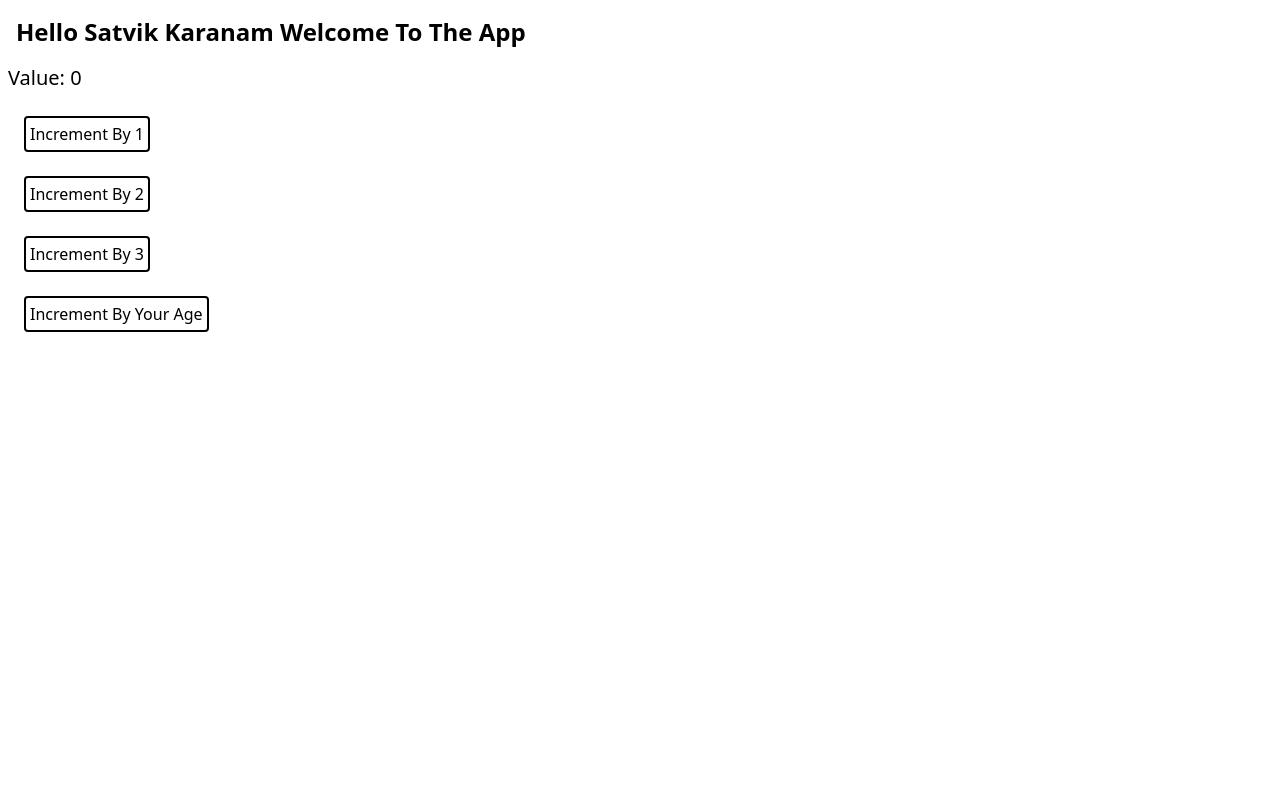
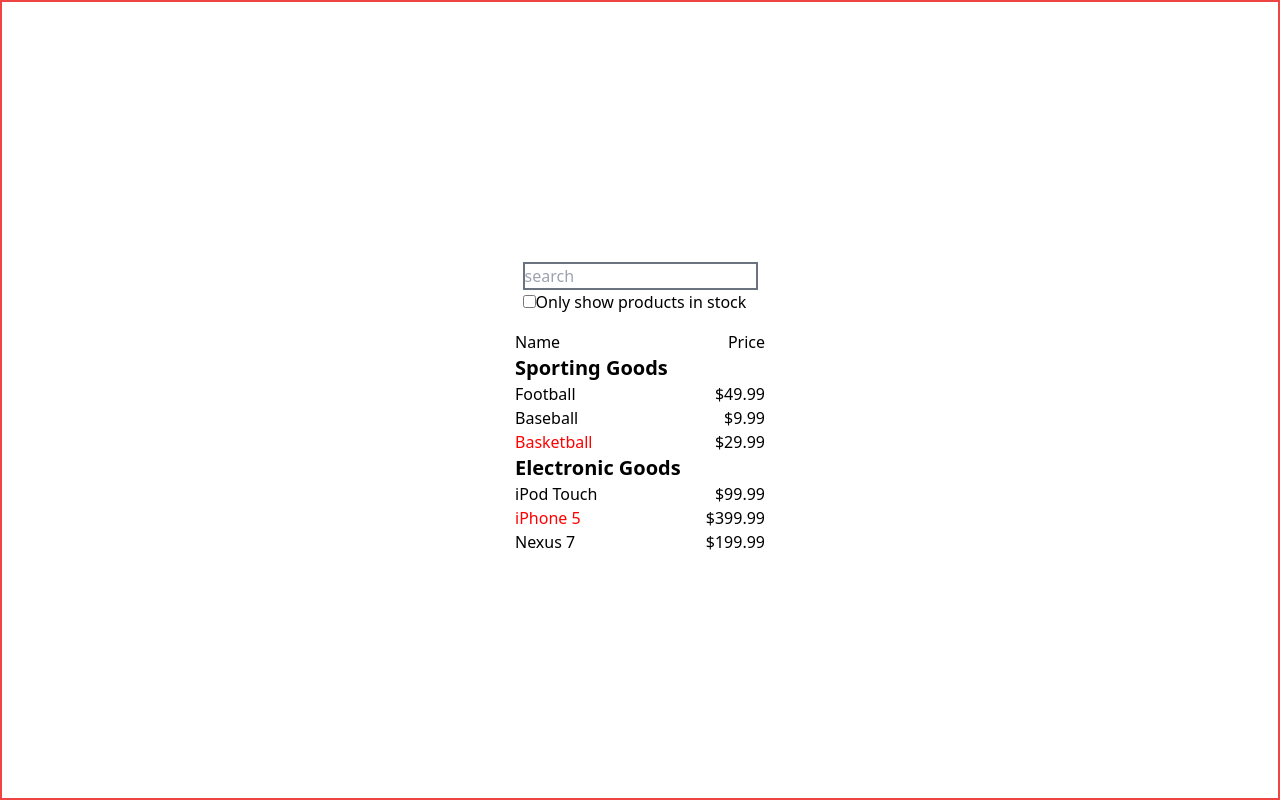
Before and after one commit to satvikplatform/assignment-react-app, a React (Create React App) app: page / in a window 1280 px wide. Built offline with nearby package versions, Linux system fonts and the light colour scheme.

Commit message:
Filterable product table completed "commit -2"

```diff
--- a/src/App.js
+++ b/src/App.js
@@ -1,5 +1,5 @@
 import React from 'react';
-import CounterExample from './components/CounterExample';
+/* import CounterExample from './components/CounterExample'; */
 import "./index.css";
 /* import Calculator from './state_of_water/Calculator'; */
 /* import ControlledFormComponent from './components/ControlledFormComponent';
@@ -29,10 +29,10 @@
       {/* <SelectTagMultipleScenario /> */}
       {/* <HandlingMultipleInputs /> */}
       {/*  <CustomTextInput /> */}
-      {/*       <FilterableProductTable /> */}
+            <FilterableProductTable />
       {/*    <Calculator /> */}
       {/* <ParentForCheckingPropTypes name={1}/> */}
-      <CounterExample />
+     {/*  <CounterExample /> */}
     </div>
   );
 }
--- a/src/productFilter/ElectronicGoods.js
+++ b/src/productFilter/ElectronicGoods.js
@@ -1,9 +1,15 @@
 import React from 'react';
-import {electronicGoods} from './data';
+import {electronicGoods, stockedElectronicProducts} from './data';
 import ElectronicItems from './ElectronicItems';
 
-const ElectronicGoods = () => {
-  const ElectronicProducts = electronicGoods.map((item,index) => {return <ElectronicItems item={item} key={index} />})
+const ElectronicGoods = (props) => {
+  let ElectronicProducts = [];
+  if(props.isChecked === false) {
+    ElectronicProducts = electronicGoods.map((item,index) => {return <ElectronicItems item={item} key={index} />})
+  } else {
+    ElectronicProducts = stockedElectronicProducts.map((item,index) => {return <ElectronicItems item={item} key={index} />})
+  }
+
   return (
     <div>
      <h1 className='text-xl font-bold'>Electronic Goods</h1>
--- a/src/productFilter/ElectronicItems.js
+++ b/src/productFilter/ElectronicItems.js
@@ -3,7 +3,7 @@
 const ElectronicItems = (props) => {
   return (
     <div className='flex justify-between w-[250px]'>
-        <h1>{props.item.name}</h1>
+        <h1 style={{color:props.item.stocked === true ? "black" : "red"}}>{props.item.name}</h1>
         <h1>{props.item.price}</h1>
     </div>
   )
--- a/src/productFilter/SportItems.js
+++ b/src/productFilter/SportItems.js
@@ -3,7 +3,7 @@
 const SportItems = (props) => {
   return (
     <div className='flex justify-between w-[250px]'>
-        <h1 style={{color:props.stocked?"black" : "red"}}>{props.item.name}</h1>
+        <h1 style={{color:props.item.stocked?"black" : "red"}}>{props.item.name}</h1>
         <h1>{props.item.price}</h1>
     </div>
   )
```
